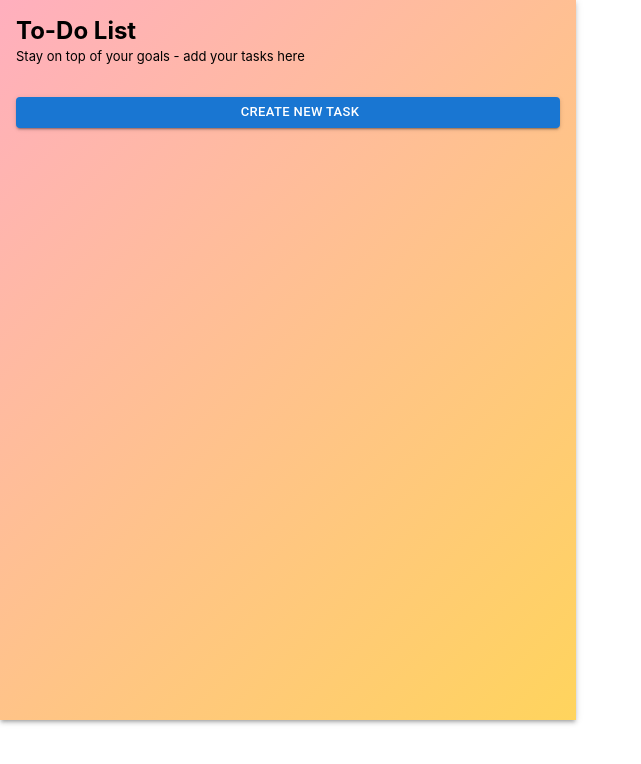
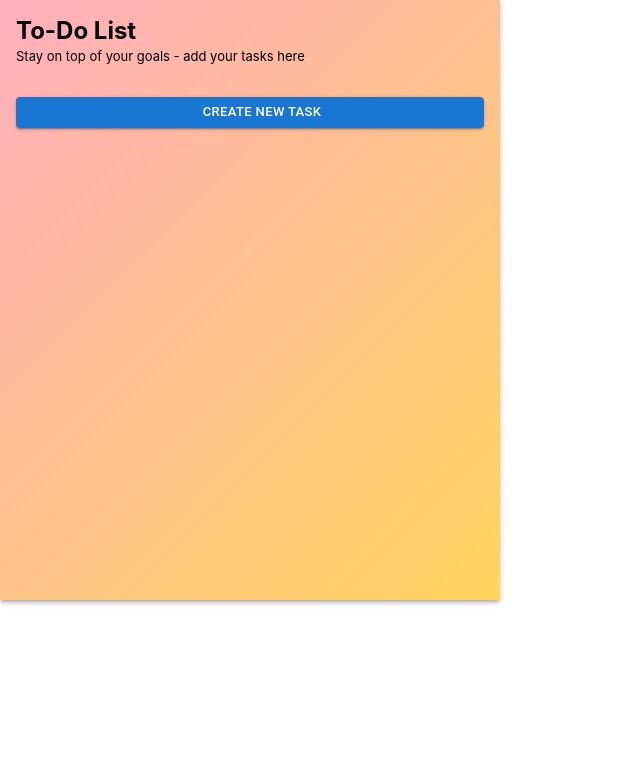
Before and after one commit to vidhi-thakur/focuson, a React (Create React App) app: page / in a window 1280 px wide. Shown: the top 764 px of the page, without its empty margins (0-641 px from the left). Built offline with nearby package versions, Linux system fonts and the light colour scheme; some icons are missing.

Commit message:
fix height and width

```diff
--- a/src/App.css
+++ b/src/App.css
@@ -16,8 +16,8 @@
 
 #root {
   background: var(--default-background-color);
-  width: 45vw;
-  height: 90vh;
+  width: 500px;
+  height: 600px;
   box-shadow: 0px 3px 3px -2px rgba(0, 0, 0, 0.2), 0px 3px 4px 0px rgba(0, 0, 0, 0.14), 0px 1px 8px 0px rgba(0, 0, 0, 0.12);
   overflow: hidden;
 }
```
